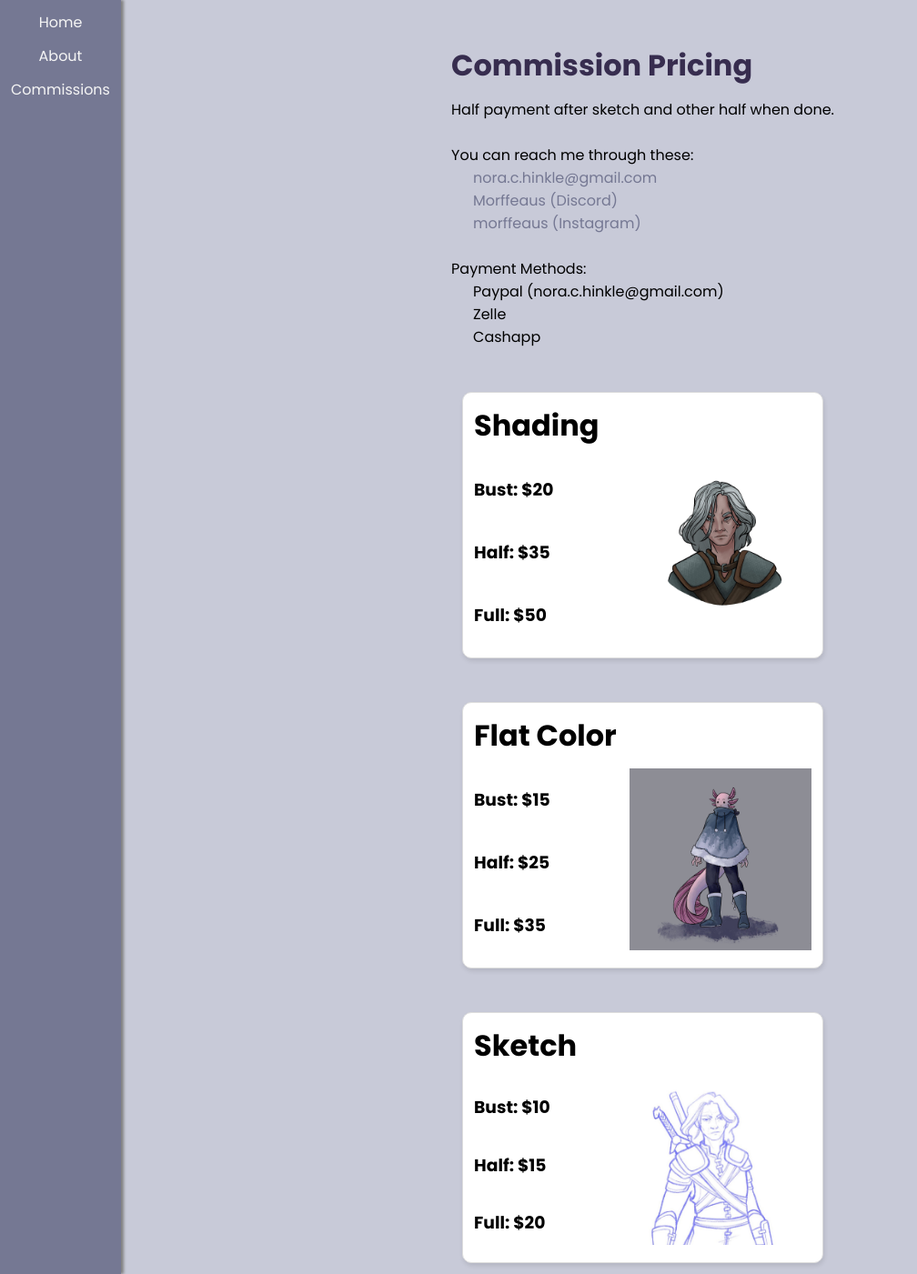
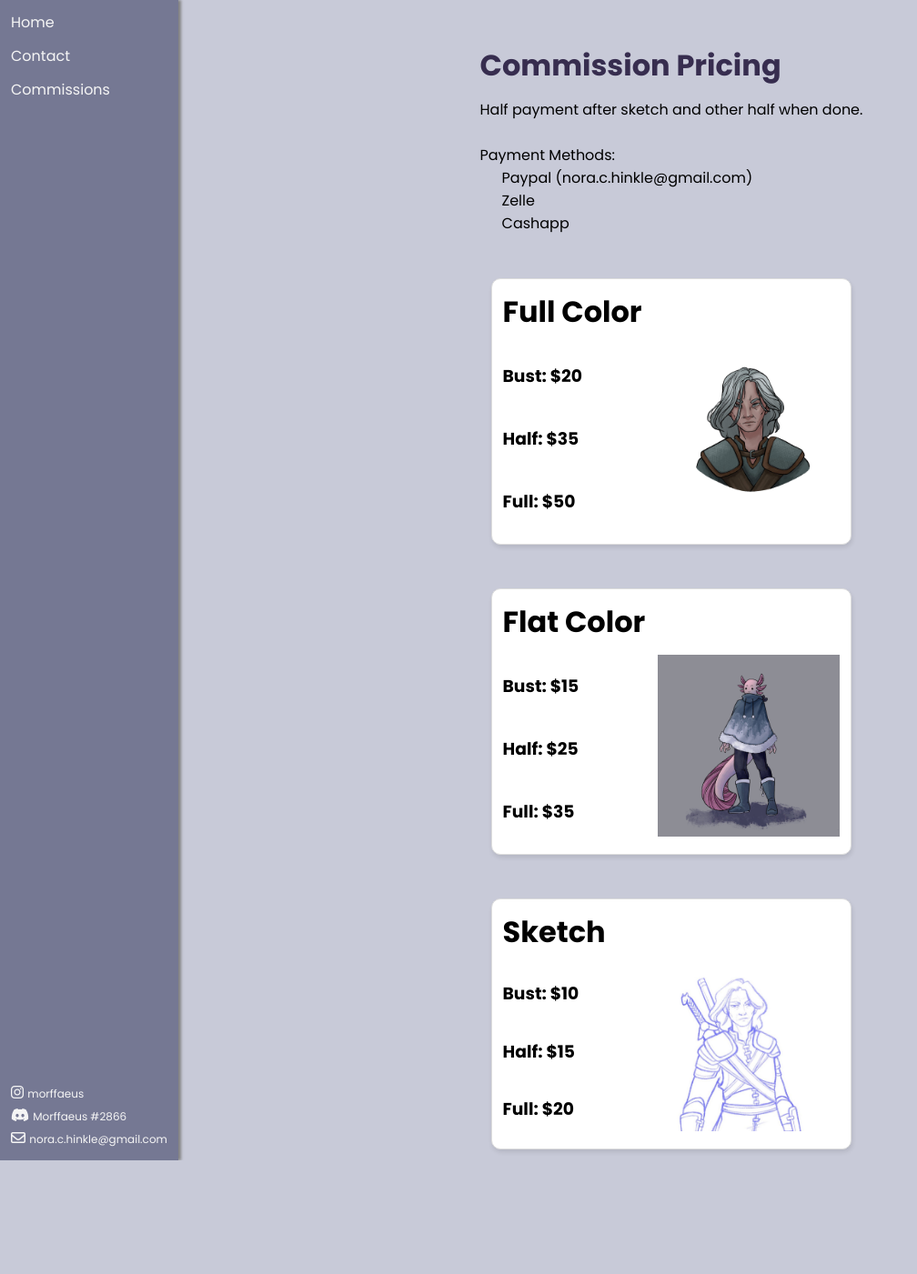
Before and after one commit to claygilk/portfolio, a Vue app in the folder portfolio-site/: page /commission in a window 1280 px wide. Shown: the whole page at 91% size, without its empty margins (0-1008 px from the left). After the commit the page ends 1276 px from the top, so only its background shows below. Built offline with nearby package versions, Linux system fonts and the light colour scheme.

Commit message:
added contact info to sidebar

```diff
--- a/portfolio-site/public/index.html
+++ b/portfolio-site/public/index.html
@@ -13,5 +13,7 @@
     </noscript>
     <div id="app"></div>
     <!-- built files will be auto injected -->
+    <script src="https://kit.fontawesome.com/e5a4789767.js" crossorigin="anonymous"></script>
+
   </body>
 </html>
--- a/portfolio-site/src/App.vue
+++ b/portfolio-site/src/App.vue
@@ -1,9 +1,28 @@
 <template>
   <div id="app">
     <div id="nav">
-      <router-link to="/">Home</router-link>
-      <router-link to="/about">About</router-link>
-      <router-link to="/commission">Commissions</router-link>
+      <div class="nav-links">
+        <router-link to="/">Home</router-link>
+        <router-link to="/contact">Contact</router-link>
+        <router-link to="/commission">Commissions</router-link>
+      </div>
+      <div class="social-links ">
+        <div>
+          <a href="https://www.instagram.com/morffaeus/">
+            <i class="fab fa-instagram"></i> <span class="font-sm"> morffaeus </span>
+          </a>
+        </div>
+        <div>
+          <a href="https://discord.com/channels/@me" target="_blank">
+            <i class="fab fa-discord"></i> <span class="font-sm"> Morffaeus #2866 </span>
+          </a>
+        </div>
+        <div id="email">
+          <a href="mailto:nora.c.hinkle@gmail.com" >
+            <i class="far fa-envelope"></i> <span class="font-sm">nora.c.hinkle@gmail.com</span>
+          </a>
+        </div>
+      </div>
     </div>
 
     <router-view id="view"/>
@@ -28,15 +47,23 @@
    display: flex;
    flex-direction: column !important;
    align-items: center;
-   justify-content: start !important;
+   justify-content: space-between !important;
    padding: $base-padding;
    box-shadow: 3px 0px 3px grey !important;
    min-height: 100%;
 
-
   a {
     margin-bottom: $base-margin;
   }
+ }
+
+ div.nav-links{
+   display: flex;
+   flex-direction: column !important;
+   justify-content: space-between !important;
+ }
+ div.social-links{
+   display: block !important;
  }
 }
 
@@ -49,7 +76,7 @@
 #nav{
   display: flex;
   flex-flow: row wrap;
-  justify-content: space-around;
+  justify-content: space-between;
   color: $darkpurple;
   background-color: $primary;
   box-shadow: 0px 2px 3px grey;
@@ -57,9 +84,23 @@
   a{
     color: whitesmoke;
     background-color: $primary;
+
   }
 }
 
+#email{
+  white-space: nowrap;
+}
 
+div.nav-links{
+  display: flex;
+  flex-direction: row;
+  justify-content: space-around;
+  width: 100%;
+}
+
+div.social-links{
+  display: none;
+}
 
 </style>
--- a/portfolio-site/src/router/index.js
+++ b/portfolio-site/src/router/index.js
@@ -12,12 +12,12 @@ const routes = [
     component: Home
   },
   {
-    path: '/about',
-    name: 'About',
+    path: '/contact',
+    name: 'contact',
     // route level code-splitting
     // this generates a separate chunk (about.[hash].js) for this route
     // which is lazy-loaded when the route is visited.
-    component: () => import(/* webpackChunkName: "about" */ '../views/About.vue')
+    component: () => import(/* webpackChunkName: "about" */ '../views/Contact.vue')
   },
   {
     path: '/commission',
--- a/portfolio-site/src/views/Commission.vue
+++ b/portfolio-site/src/views/Commission.vue
@@ -2,8 +2,9 @@
   <div class="flex-row just-center">
     <div class="flex-col">
       <h1 class="mt-3">Commission Pricing</h1>
+      <div>
         <p>Half payment after sketch and other half when done.</p>
-      <br>
+        <!-- <br>
         <p>You can reach me through these: </p>
 
         <ul class="ml-2">
@@ -16,7 +17,7 @@
           <li>
             <a href="#">morffeaus (Instagram)</a>
           </li>
-      </ul>
+        </ul> -->
 
         <br>
         <p>Payment Methods:</p>
@@ -25,9 +26,10 @@
           <li>Zelle</li>
           <li>Cashapp</li>
         </ul>
+      </div>
 
       <div class="card mt-3 ml-1 mr-1">
-          <h2 class="card-title">Shading</h2>
+          <h2 class="card-title">Full Color</h2>
             <div class="flex-row just-between">
             <div class="flex-col just-around">
               <h3>Bust: $20</h3>
--- a/portfolio-site/src/views/About.vue
+++ b/portfolio-site/src/views/Contact.vue
@@ -6,7 +6,7 @@
 
 <script>
 export default {
-  name: 'About'
+  name: 'Contact'
 }
 </script>
 
```
Lines whose indentation alone changed are shown as unchanged.
